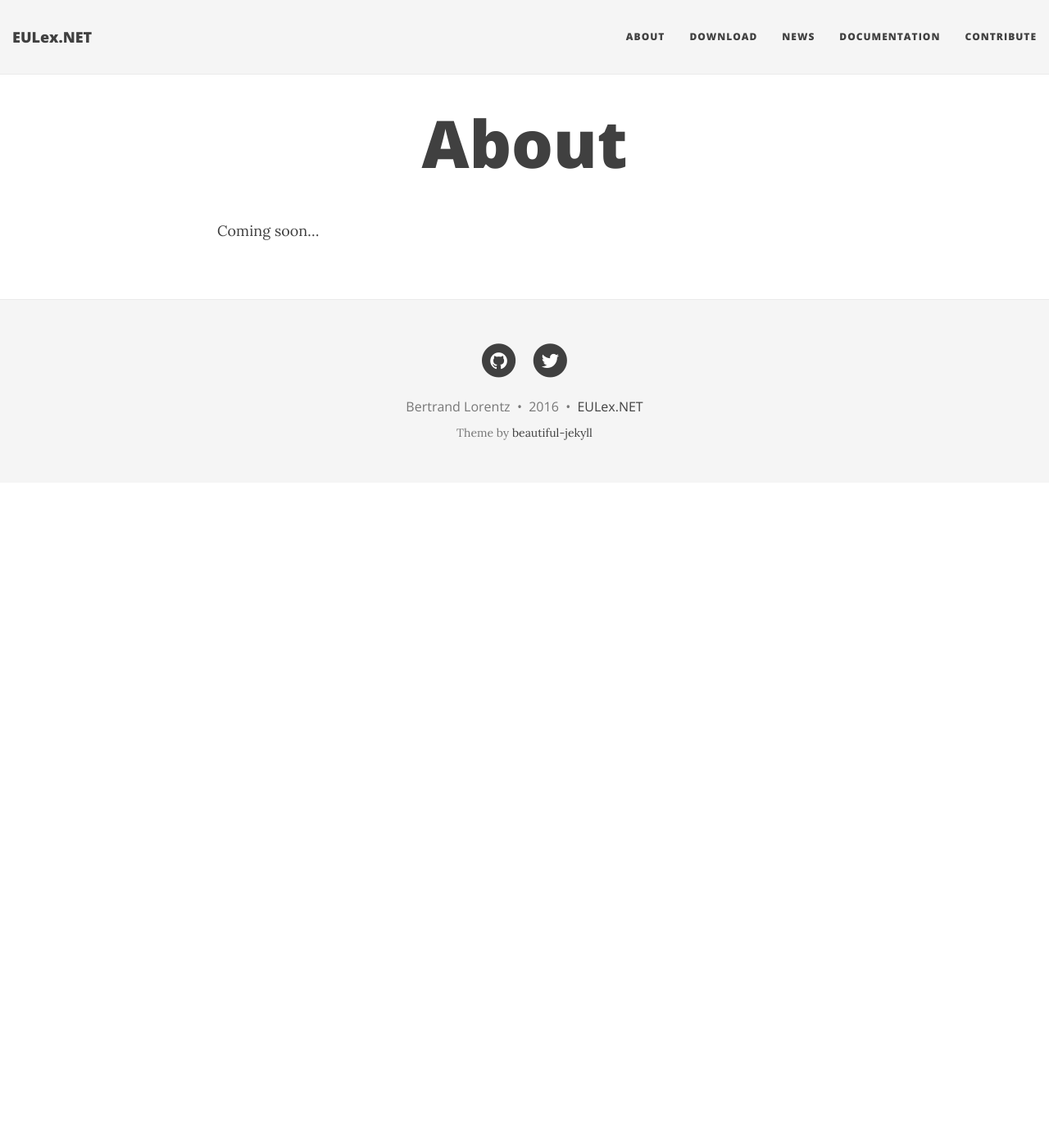
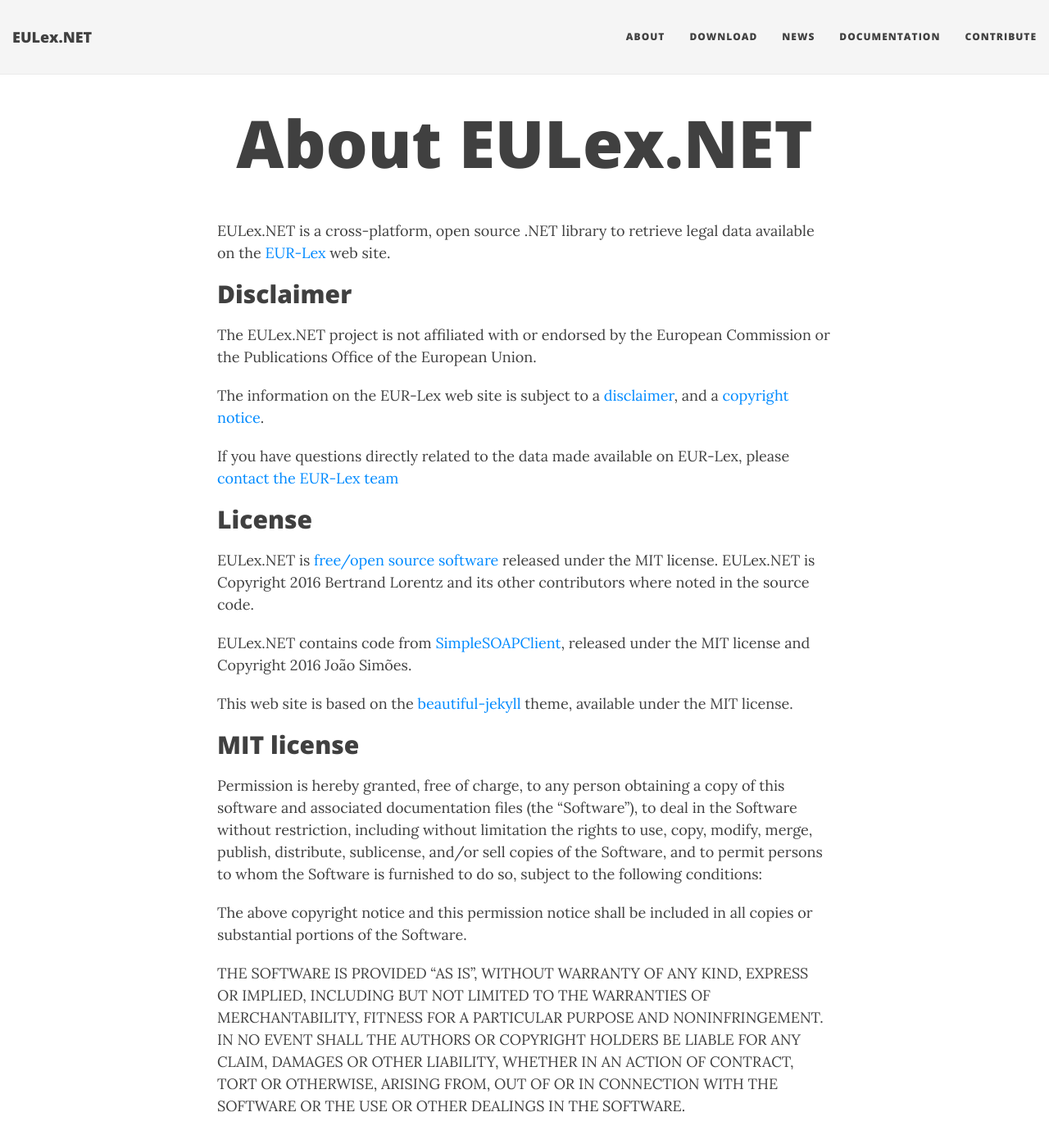
Before and after one commit to EULexNET/EULexNET.github.io, a Jekyll site: the page built from about/index.md, in a window 1280 px wide and 1400 px high. Shown: the top 1396 px of the window at 82% size. Built offline with Jekyll 4.4.1, drawn with Linux system fonts in a browser that asks for light colours; nearby versions of some CDN libraries.

Commit message:
Add some initial content in the about and contribute pages

```diff
--- a/about/index.md
+++ b/about/index.md
@@ -1,6 +1,47 @@
 ---
 layout: page
-title: About
+title: About EULex.NET
 ---
 
-Coming soon...
+EULex.NET is a cross-platform, open source .NET library to retrieve legal data available on the [EUR-Lex](http://eur-lex.europa.eu) web site.
+
+## Disclaimer
+
+The EULex.NET project is not affiliated with or endorsed by the European Commission or the Publications Office of the European Union.
+
+The information on the EUR-Lex web site is subject to a [disclaimer](http://eur-lex.europa.eu/content/legal-notice/legal-notice.html),
+and a [copyright notice](http://eur-lex.europa.eu/content/legal-notice/legal-notice.html#droits).
+
+If you have questions directly related to the data made available on EUR-Lex, please
+[contact the EUR-Lex team](http://eur-lex.europa.eu/contact.html)
+
+## License
+
+EULex.NET is [free/open source software](http://www.gnu.org/philosophy/free-sw.html) released under the MIT license.
+EULex.NET is Copyright 2016 Bertrand Lorentz and its other contributors where noted in the source code.
+
+EULex.NET contains code from [SimpleSOAPClient](https://github.com/gravity00/SimpleSOAPClient),
+released under the MIT license and Copyright 2016 João Simões.
+
+This web site is based on the [beautiful-jekyll](http://deanattali.com/beautiful-jekyll/) theme,
+available under the MIT license.
+
+## MIT license
+
+Permission is hereby granted, free of charge, to any person obtaining a copy
+of this software and associated documentation files (the "Software"), to deal
+in the Software without restriction, including without limitation the rights
+to use, copy, modify, merge, publish, distribute, sublicense, and/or sell
+copies of the Software, and to permit persons to whom the Software is
+furnished to do so, subject to the following conditions:
+
+The above copyright notice and this permission notice shall be included in all
+copies or substantial portions of the Software.
+
+THE SOFTWARE IS PROVIDED "AS IS", WITHOUT WARRANTY OF ANY KIND, EXPRESS OR
+IMPLIED, INCLUDING BUT NOT LIMITED TO THE WARRANTIES OF MERCHANTABILITY,
+FITNESS FOR A PARTICULAR PURPOSE AND NONINFRINGEMENT. IN NO EVENT SHALL THE
+AUTHORS OR COPYRIGHT HOLDERS BE LIABLE FOR ANY CLAIM, DAMAGES OR OTHER
+LIABILITY, WHETHER IN AN ACTION OF CONTRACT, TORT OR OTHERWISE, ARISING FROM,
+OUT OF OR IN CONNECTION WITH THE SOFTWARE OR THE USE OR OTHER DEALINGS IN THE
+SOFTWARE.
```
Also changed, not shown: contribute/index.md (+24 -1 lines).
